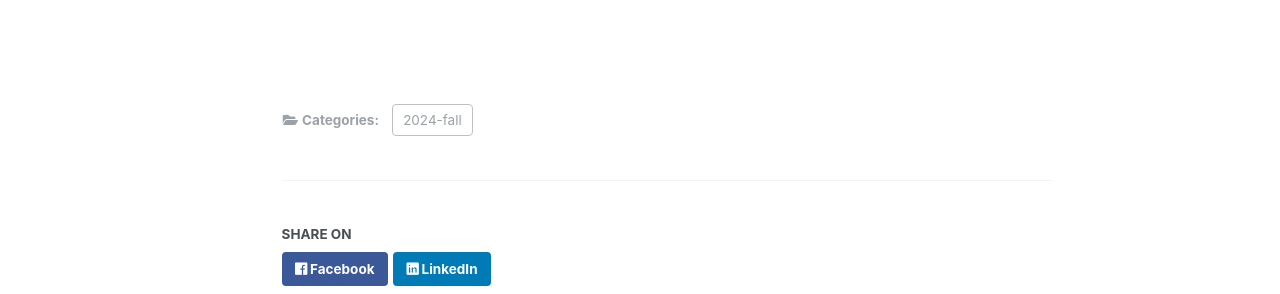
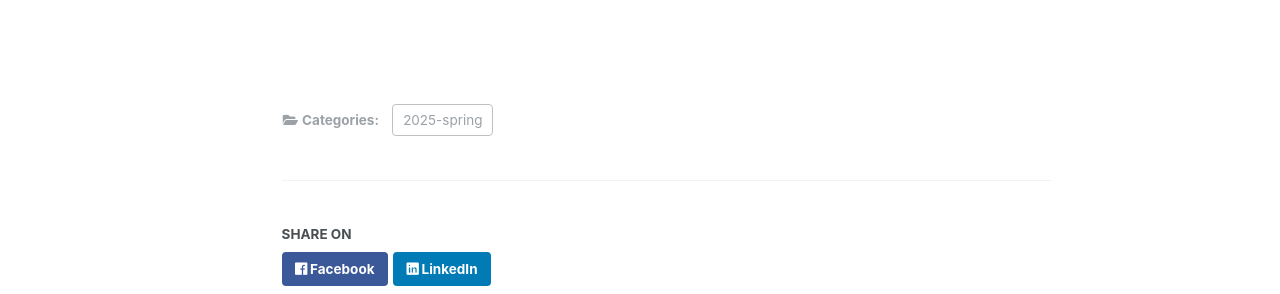
Before and after one commit to yusd24/yusd24.github.io, a Jekyll site: the page built from _teaching/2025-spring-LA2.md, in a window 1280 px wide and 1263 px high. Shown: the part 674-968 px from the top of the window. Built offline with Jekyll 4.4.1, drawn with Linux system fonts in a browser that asks for light colours; some web fonts are replaced.

Commit message:
Update 2025-spring-LA2.md

```diff
--- a/_teaching/2025-spring-LA2.md
+++ b/_teaching/2025-spring-LA2.md
@@ -1,10 +1,10 @@
 ---
 title: "Linear algebra (2)"
 collection: teaching
-category: 2024-fall
+category: 2025-spring
 type: "Undergraduate course"
 description: 線性代數二
-permalink: /teaching/2024-fall-LA1
+permalink: /teaching/2025-spring-LA2
 venue: "數學系"
 date: 2025-02-01
 location: "Tainan, Taiwan"
```
